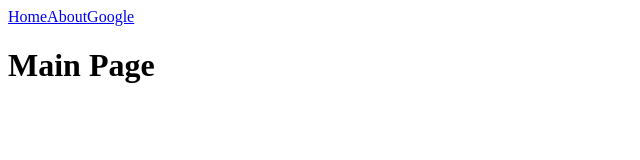
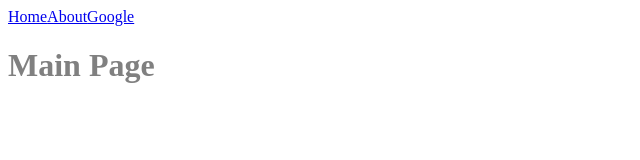
Before and after one commit to kodaishiotsuki/nuxt3-app, a Nuxt app: page / in a window 1280 px wide. Shown: the top 160 px of the page, without its empty margins (0-640 px from the left). Built offline with nearby package versions, Linux system fonts and the light colour scheme.

Commit message:
feat:cssファイル追加

```diff
--- /dev/null
+++ b/assets/style.css
@@ -0,0 +1,3 @@
+h1 {
+  color: gray;
+}
--- a/nuxt.config.ts
+++ b/nuxt.config.ts
@@ -6,4 +6,5 @@ export default defineNuxtConfig({
       pathPrefix: false,
     },
   ],
+  css: ["~/assets/style.css"],
 });
```
